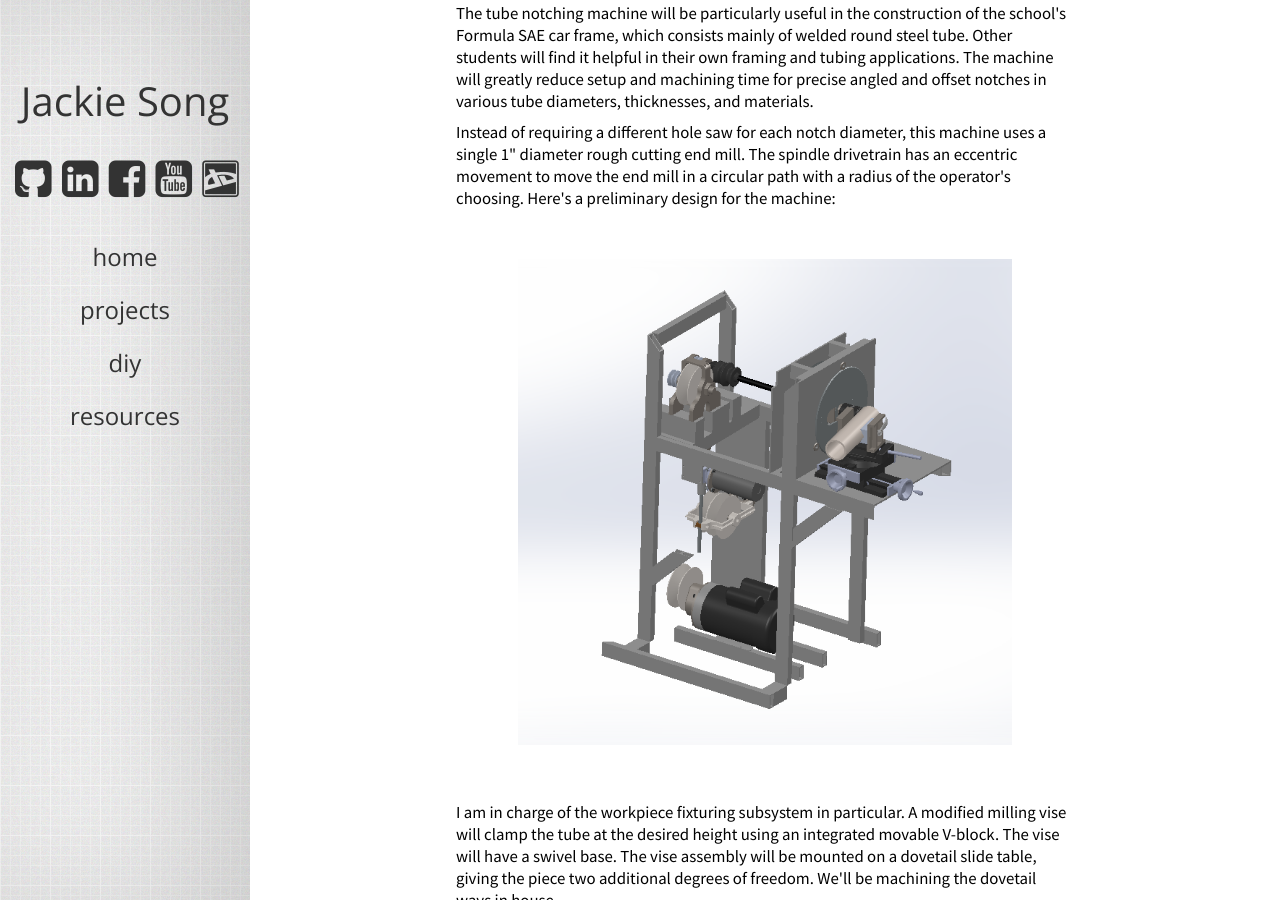
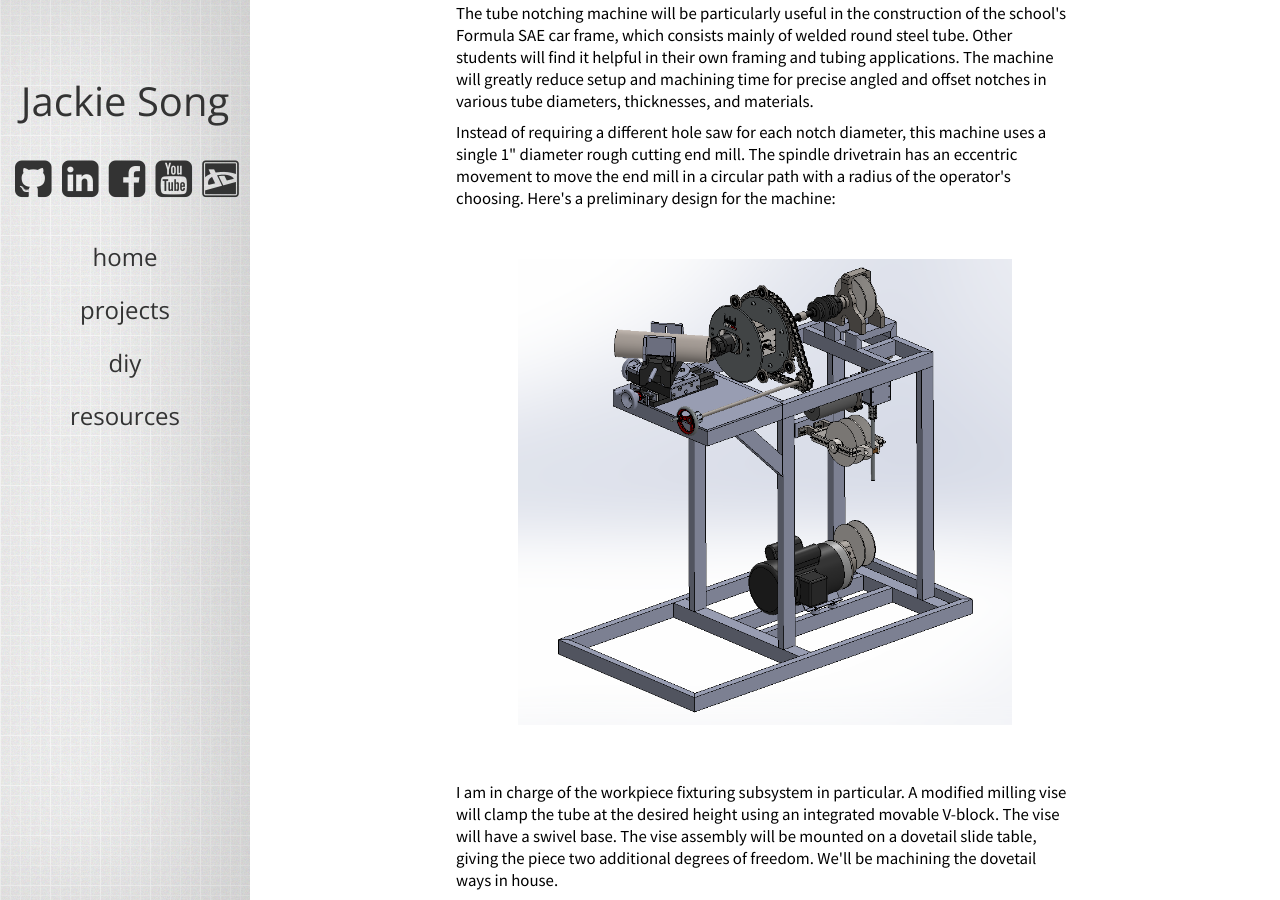
Before and after one commit to songjx/songjx-website, a Jekyll site: the page built from projects/tube-notcher.md, in a window 1280 px wide and 900 px high, scrolled down 311 px. Built offline with Jekyll 4.4.1, drawn with Linux system fonts in a browser that asks for light colours.

Commit message:
tube notchcher screenshots

```diff
--- a/projects/tube-notcher.md
+++ b/projects/tube-notcher.md
@@ -4,7 +4,7 @@ layout: default
 categories: [Projects, Ongoing]
 image-layout: true
 image-dir: /images/tube-notcher
-thumbnail: mk-ii-screenshot.png
+thumbnail: tube-notcher.png
 segments:
   - text: 'For a year-long mechanical design course at Cooper, I have teamed up with four of my classmates to build an industrial tube notching machine. We will carry out all of the necessary engineering analysys to specify a safe, useful, and durable tube notcher to live in the school''s student machine shop. Deliverables will include the installed, working machine, a technical report including all analysis and design methodology, and service and maintenance documentation.'
 
@@ -12,10 +12,10 @@ segments:
 
   - text: 'Instead of requiring a different hole saw for each notch diameter, this machine uses a single 1" diameter rough cutting end mill. The spindle drivetrain has an eccentric movement to move the end mill in a circular path with a radius of the operator''s choosing. Here''s a preliminary design for the machine:'
 
-  - image: mk-ii-screenshot.png
+  - image: tube-notcher.png
 
   - text: 'I am in charge of the workpiece fixturing subsystem in particular. A modified milling vise will clamp the tube at the desired height using an integrated movable V-block. The vise will have a swivel base. The vise assembly will be mounted on a dovetail slide table, giving the piece two additional degrees of freedom. We''ll be machining the dovetail ways in house.'
 
-  - image: mk-ii-fixturing.png
+  - image: fixturing.png
 
 ---
```
Also changed, not shown: images/tube-notcher/fixturing.png (added), images/tube-notcher/tube-notcher.png (added).
